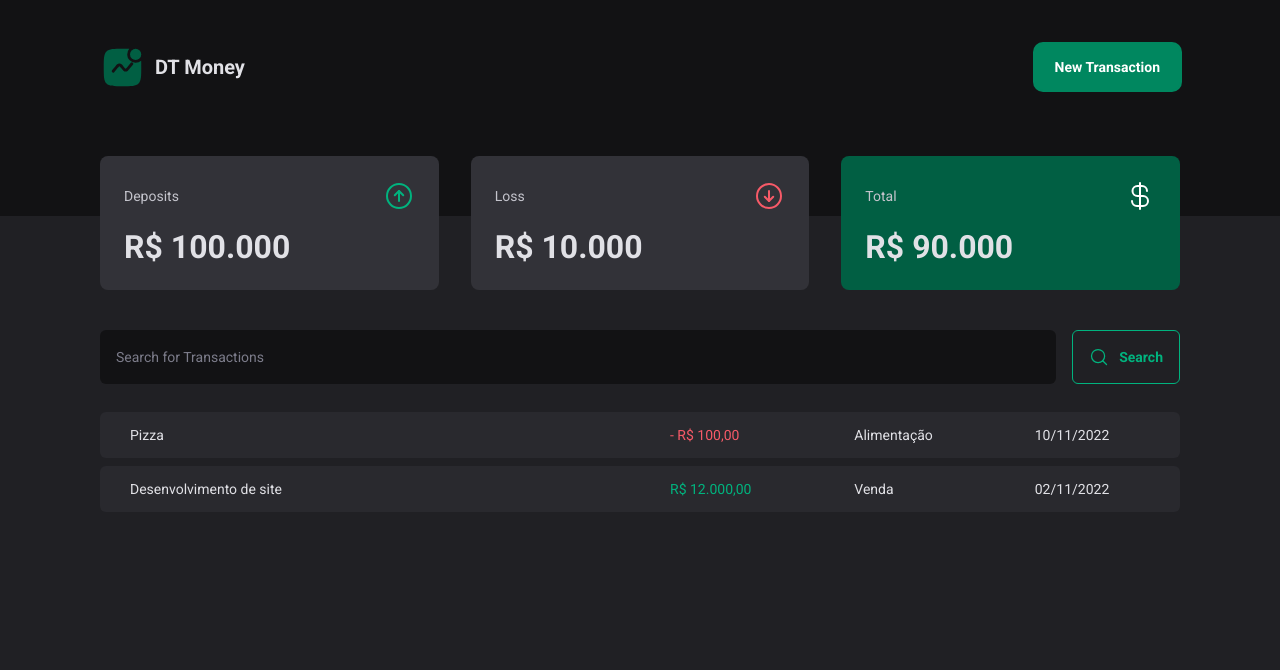
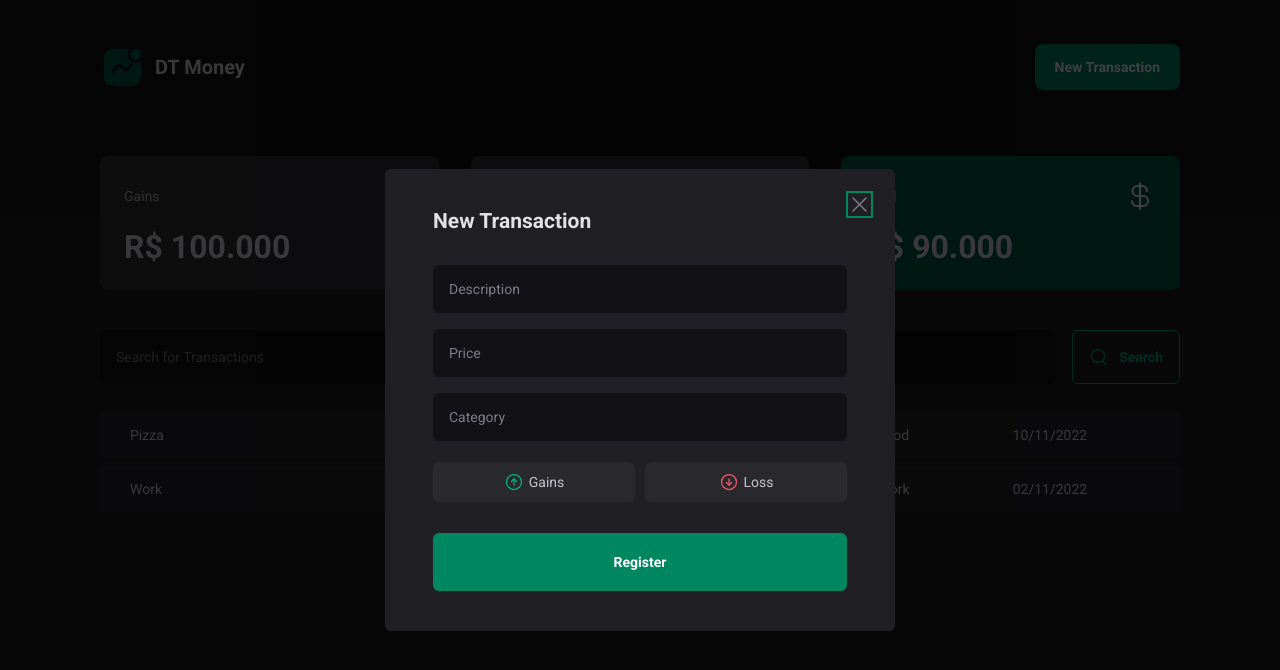
Before and after one commit to Prattiz/DT-Money, a React (Vite) app: page / in a window 1280 px wide. Both pictures are taken after a click on the button "New Transaction". Shown: the top 670 px of the page. Built offline with nearby package versions, Linux system fonts and the light colour scheme.

Commit message:
TRASACTION MODAL CREATED

```diff
--- a/package.json
+++ b/package.json
@@ -10,9 +10,12 @@
     "preview": "vite preview"
   },
   "dependencies": {
+    "@radix-ui/react-dialog": "^1.0.5",
+    "@radix-ui/react-radio-group": "^1.1.3",
     "phosphor-react": "^1.4.1",
     "react": "^18.2.0",
     "react-dom": "^18.2.0",
+    "react-radio-group": "^3.0.3",
     "styled-components": "^6.1.0"
   },
   "devDependencies": {
--- a/src/components/Header/index.tsx
+++ b/src/components/Header/index.tsx
@@ -1,5 +1,7 @@
 import { Container, Content, ButtonTransaction } from "./styles";
 import icon from "../../assets/headerIcon.svg"
+import * as Dialog from "@radix-ui/react-dialog";
+import { TransactionModal } from "../TransactionModal";
 
 
 export function Header() {
@@ -11,7 +13,12 @@ export function Header() {
                 <img src={icon}/>
                 DT Money
             </h1>
-            <ButtonTransaction>New Transaction</ButtonTransaction>
+            <Dialog.Root>
+              <ButtonTransaction>New Transaction</ButtonTransaction>
+
+
+              <TransactionModal/>
+            </Dialog.Root>
         </Content>
     </Container>
   )
--- a/src/components/Header/styles.ts
+++ b/src/components/Header/styles.ts
@@ -1,4 +1,5 @@
 import styled from "styled-components";
+import { Trigger } from "@radix-ui/react-dialog";
 
 export const Container = styled.header`
 
@@ -24,7 +25,7 @@ export const Content = styled.div`
     }
 `
 
-export const ButtonTransaction = styled.button`
+export const ButtonTransaction = styled(Trigger)`
 
     background-color: ${props => props.theme["green-500"]};
     color:${props => props.theme["white"]};
--- a/src/components/Summary/index.tsx
+++ b/src/components/Summary/index.tsx
@@ -9,7 +9,7 @@ export function Summary() {
     <Container>
         <Card>
             <header>
-                <span>Deposits</span>
+                <span>Gains</span>
                 <ArrowCircleUp size={32} color="#00B37E"/>
             </header>
 
--- /dev/null
+++ b/src/components/TransactionModal/index.tsx
@@ -0,0 +1,45 @@
+import { ArrowCircleDown, ArrowCircleUp, X } from "phosphor-react";
+import { OverLay, Content, XButton, DivRadio, ButtonRadio } from "./styles";
+import * as Dialog from "@radix-ui/react-dialog";
+
+
+
+
+
+export function TransactionModal(){
+    return(
+
+        <Dialog.Portal>
+
+            <OverLay />
+
+            <Content>
+                <Dialog.Title>New Transaction</Dialog.Title>
+                <XButton><X size={23}/></XButton>
+
+                <form>
+                    <input type="text" required placeholder="Description"/>
+                    <input type="text" required placeholder="Price"/>
+                    <input type="text" required placeholder="Category"/>
+
+                    <DivRadio>
+                        <ButtonRadio value="Gains">
+                            <ArrowCircleUp size={20} color="#00B37E"/>
+                            Gains
+                        </ButtonRadio>
+
+                        <ButtonRadio value="Loss">
+                            <ArrowCircleDown size={20} color="#F75A68"/>
+                            Loss
+                        </ButtonRadio>
+                    </DivRadio>
+
+                    <button type="submit">Register</button>
+                </form>
+
+            </Content>
+
+        </Dialog.Portal>
+
+    )
+}
--- /dev/null
+++ b/src/components/TransactionModal/styles.ts
@@ -0,0 +1,89 @@
+import styled from "styled-components";
+import * as Dialog from "@radix-ui/react-dialog";
+import * as RadioGroup from '@radix-ui/react-radio-group';
+
+
+export const OverLay = styled(Dialog.Overlay)`
+
+    position: fixed;
+    width: 100vw;
+    height: 100vh;
+    inset: 0;
+    background-color: rgba(0 , 0 , 0 , 0.75);
+`
+
+export const Content = styled(Dialog.Content)`
+
+    min-width: 51rem;
+    border-radius:6px;
+    padding: 4rem 4.8rem;
+    background-color: ${props => props.theme['gray-800']};
+    position: fixed;
+    top: 50%;
+    left: 50%;
+    transform: translate(-50%, -50%);
+
+
+    form{
+        margin-top: 3.2rem;
+        display: flex;
+        flex-direction: column;
+        gap: 1.6rem;
+
+        input{
+            border-radius: 6px;
+            border: 0;
+            background-color: ${props => props.theme['gray-900']};
+            color: ${props => props.theme['gray-300']};
+            padding: 1.6rem;
+
+            &::placeholder{
+                color: ${props => props.theme['gray-500']};
+            }
+        }
+
+        button[type="submit"]{
+            height: 5.8rem;
+            background-color: ${props => props.theme['green-500']};
+            color: ${props => props.theme['white']};
+            font-weight: bold;
+            padding: 0 1.5rem;
+            border-radius: 6px;
+            margin-top: 1.5rem;
+        }
+    }
+`
+
+export const XButton = styled(Dialog.Close)`
+
+    background: none;
+    position: absolute;
+    top: 2.4rem;
+    right: 2.4rem;
+    line-height: 0;
+
+    svg{
+        color: ${props => props.theme['gray-500']};
+
+    }
+`
+
+export const DivRadio = styled(RadioGroup.Root)`
+  display: grid;
+  grid-template-columns: repeat(2, 1fr);
+  gap: 1rem;
+  margin-top: 0.5rem;
+`
+
+
+
+export const ButtonRadio = styled(RadioGroup.Item)`
+  background: ${(props) => props.theme['gray-700']};
+  padding: 1rem;
+  display: flex;
+  align-items: center;
+  justify-content: center;
+  gap: 0.5rem;
+  border-radius: 6px;
+  color: ${(props) => props.theme['gray-300']};
+`
--- a/src/page/index.tsx
+++ b/src/page/index.tsx
@@ -20,14 +20,14 @@ export function App() {
             <tr>
               <td width="50%">Pizza</td>
               <td><Price variant="outcome">- R$ 100,00</Price></td>
-              <td>Alimentação</td>
+              <td>Food</td>
               <td>10/11/2022</td>
             </tr>
 
             <tr>
-              <td width="50%">Desenvolvimento de site</td>
+              <td width="50%">Work</td>
               <td><Price variant="Income">R$ 12.000,00</Price></td>
-              <td>Venda</td>
+              <td>Work</td>
               <td>02/11/2022</td>
             </tr>
           </tbody>
--- a/src/styles/global.ts
+++ b/src/styles/global.ts
@@ -30,6 +30,7 @@ export const GlobalStyle = createGlobalStyle`
     button{
         cursor: pointer;
         border: none;
+        background:none;
 
         &:hover{
             filter: brightness(.9);
```
Also changed, not shown: 1 other file (tests, documents, lock files or other folders).
